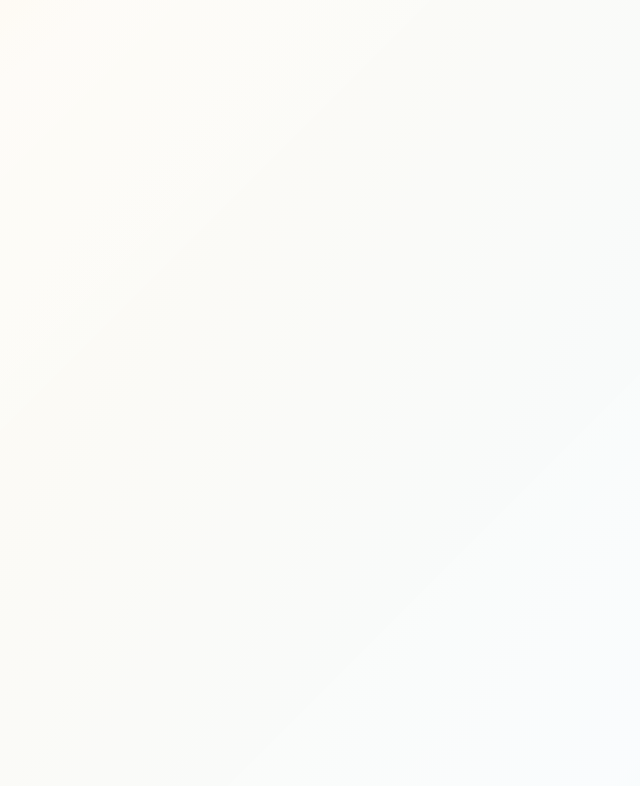
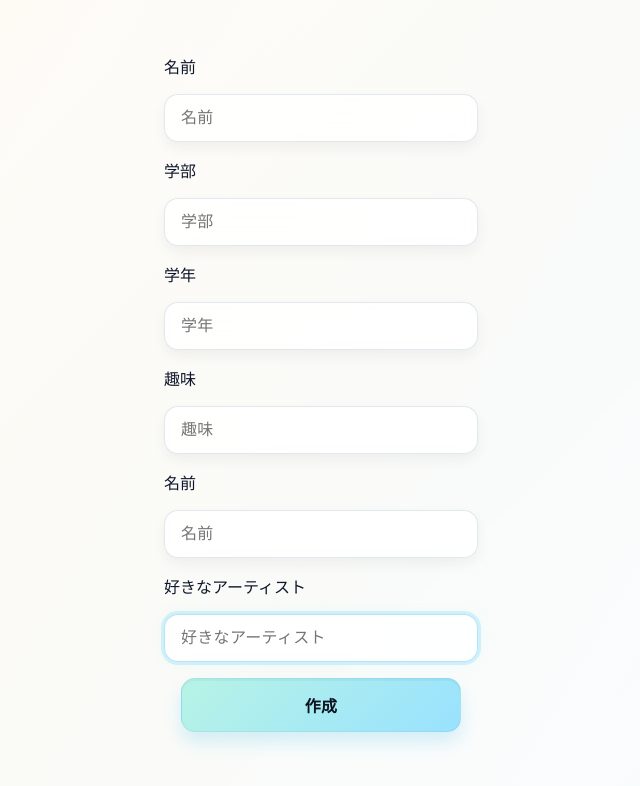
Before and after one commit to Thin9ingMan/kimino_hint, a React (Vite) app: page /make_question in a window 1280 px wide. Before the commit this address had no page. Shown: the top 786 px of the page, without its empty margins (319-959 px from the left). Built offline with nearby package versions, Linux system fonts and the light colour scheme.

Commit message:
ローカルストレージに保存

```diff
--- a/src/App.jsx
+++ b/src/App.jsx
@@ -8,6 +8,7 @@ import Result from "./components/Result";
 import Room from "./components/room";
 import Profile_history from "./components/Profile_history";
 import { BrowserRouter, Routes, Route } from "react-router-dom";
+import MakeQuestion from "./components/MakeQuestion";
 
 function App() {
   return (
@@ -21,6 +22,7 @@ function App() {
         <Route path="/result" element={<Result />} />
         <Route path="/room" element={<Room />} />
         <Route path="/profile_history" element={<Profile_history />} />
+        <Route path="/make_question" element={<MakeQuestion />} />
       </Routes>
     </BrowserRouter>
   );
--- a/src/Index.jsx
+++ b/src/Index.jsx
@@ -14,6 +14,9 @@ const Index = () => {
       <Link to="/profile_history">
         <button>プロフィール一覧へ</button>
       </Link>
+      <Link to="/make_question">
+        <button>問題作成へ</button>
+      </Link>
     </>
   );
 };
--- /dev/null
+++ b/src/components/MakeQuestion.jsx
@@ -0,0 +1,89 @@
+import React from 'react'
+import { useState } from 'react'
+const MakeQuestion = () => {
+    const [ answer1 , setAnswer1 ] = useState("")
+    const [ answer2 , setAnswer2 ] = useState("")
+    const [ answer3 , setAnswer3 ] = useState("")
+    const [ answer4 , setAnswer4 ] = useState("")
+    const [ answer5 , setAnswer5 ] = useState("")
+    const [ answer6 , setAnswer6 ] = useState("")
+
+    const handleSubmit = (e) => {
+    e.preventDefault();
+    window.localStorage.setItem("answer1",answer1);
+    window.localStorage.setItem("answer2",answer2);
+    window.localStorage.setItem("answer3",answer3);
+    window.localStorage.setItem("answer4",answer4);
+    window.localStorage.setItem("answer5",answer5);
+    window.localStorage.setItem("answer6",answer6);
+  };
+  return (
+    <form onSubmit={handleSubmit}>
+        <label>
+            名前
+            <input
+            type="text"
+              value={answer1}
+              onChange={(e) => setAnswer1(e.target.value)}
+              placeholder="名前"
+              autoFocus>
+            </input>
+        </label>
+        <label>
+            学部
+            <input
+            type="text"
+              value={answer2}
+              onChange={(e) => setAnswer2(e.target.value)}
+              placeholder="学部"
+              autoFocus>
+            </input>
+        </label>
+        <label>
+            学年
+            <input
+            type="text"
+              value={answer3}
+              onChange={(e) => setAnswer3(e.target.value)}
+              placeholder="学年"
+              autoFocus>
+            </input>
+        </label>
+        <label>
+            趣味
+            <input
+            type="text"
+              value={answer4}
+              onChange={(e) => setAnswer4(e.target.value)}
+              placeholder="趣味"
+              autoFocus>
+            </input>
+        </label>
+        <label>
+            名前
+            <input
+            type="text"
+              value={answer5}
+              onChange={(e) => setAnswer5(e.target.value)}
+              placeholder="名前"
+              autoFocus>
+            </input>
+        </label>
+        <label>
+            好きなアーティスト
+            <input
+            type="text"
+              value={answer6}
+              onChange={(e) => setAnswer6(e.target.value)}
+              placeholder="好きなアーティスト"
+              autoFocus>
+            </input>
+        </label>
+       <button type="submit">作成</button>
+
+    </form>
+
+  )
+}
+
+export default MakeQuestion
```
